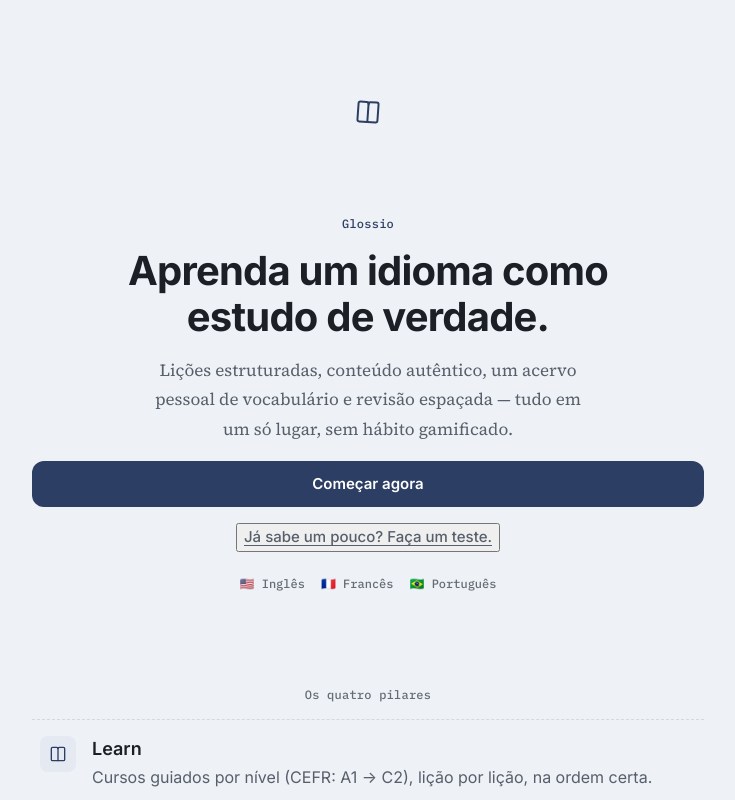
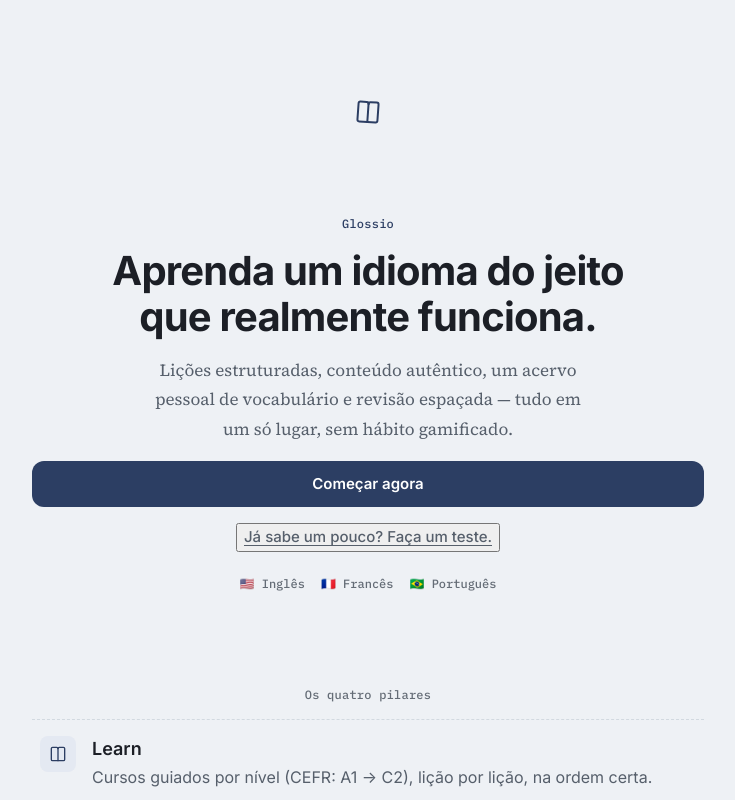
Before and after one commit to felipetmasiero-ux/Glossio, a React (Vite) app: page / in a window 1280 px wide. Shown: the top 800 px of the page, without its empty margins (272-1007 px from the left). Built offline with nearby package versions, Linux system fonts and the light colour scheme; no server answers.

Commit message:
Small change on the landing phrase

```diff
--- a/src/pages/Landing/Landing.jsx
+++ b/src/pages/Landing/Landing.jsx
@@ -58,7 +58,7 @@
                 <p className="landing-hero__wordmark text-mono-label">Glossio</p>
 
                 <h1 className="landing-hero__title">
-                    Aprenda um idioma como estudo de verdade.
+                    Aprenda um idioma do jeito que realmente funciona.
                 </h1>
 
                 <p className="landing-hero__description">
```
